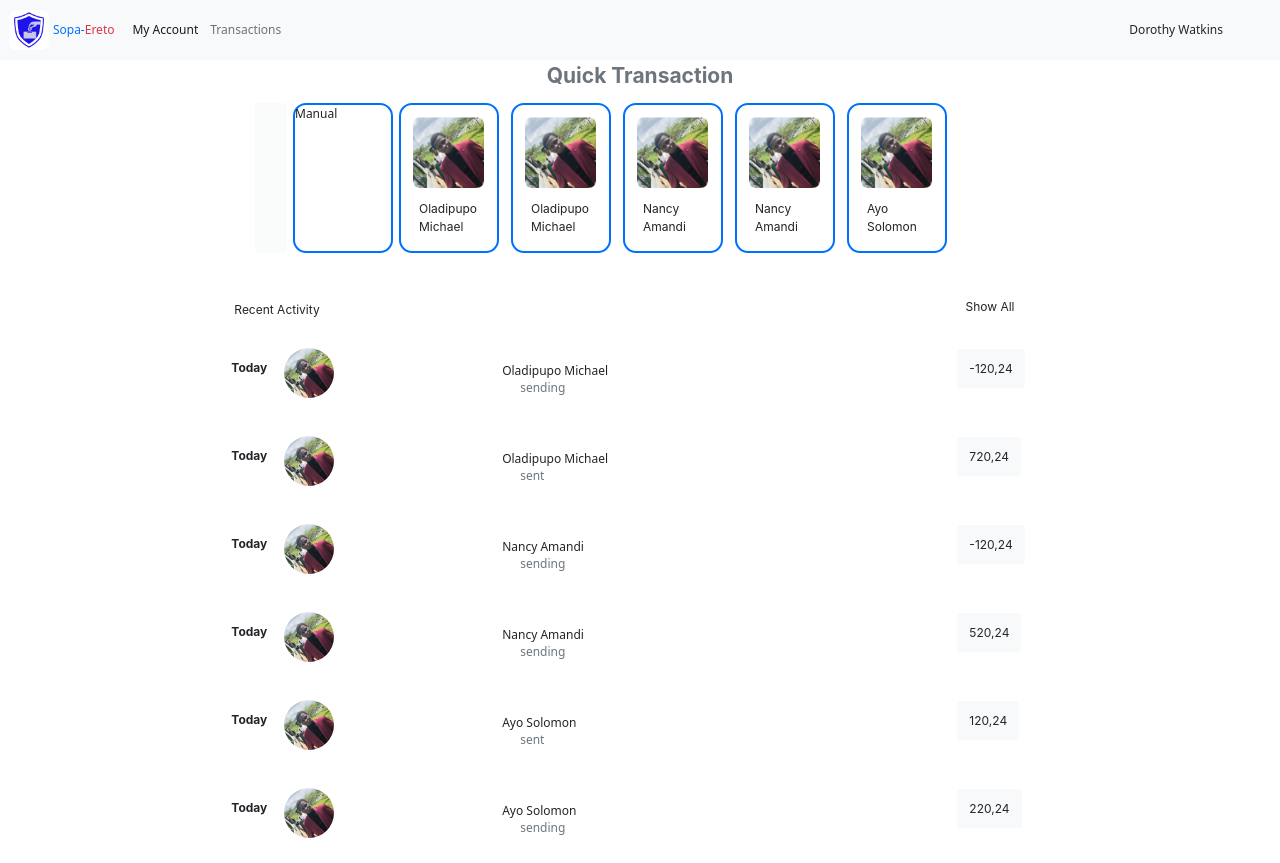
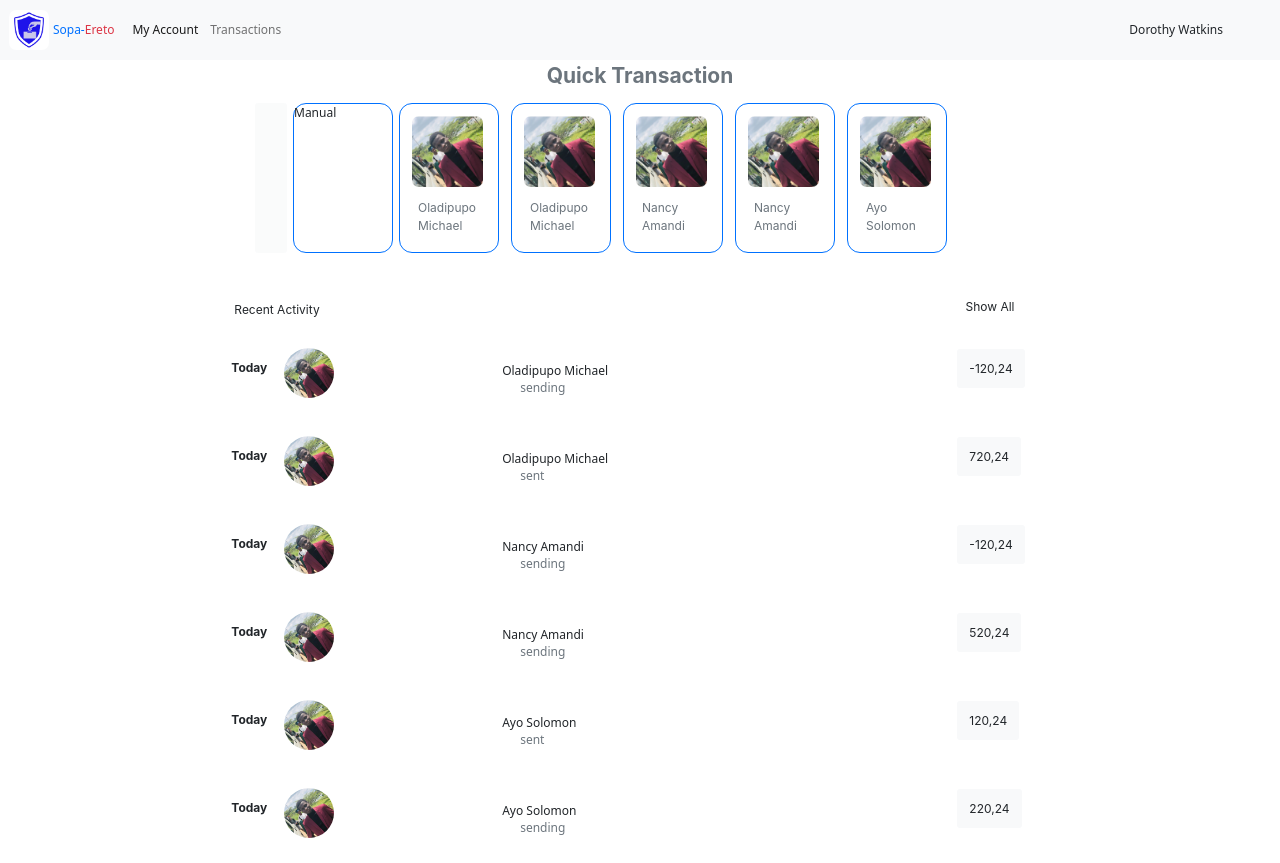
Before and after one commit to Excellence-arch/sopa-ereto, a React (Create React App) app: page /donor in a window 1280 px wide. Shown: the top 863 px of the page. Built offline with nearby package versions, Linux system fonts and the light colour scheme; some icons are missing.

Commit message:
donor dashboard

```diff
--- a/src/Components/Card.js
+++ b/src/Components/Card.js
@@ -5,7 +5,7 @@ const Card = ({ name, img, i }) => {
   return (
     <div key={i} className="borders mx-2 my-card">
       <img src={img} width="71px" className="rounds-start rounds-end text-center m-3" />
-      <p className="px-3 ms-2">{name}</p>
+      <p className="px-3 ms-2 text-muted">{name}</p>
     </div>
   );
 };
--- a/src/style.css
+++ b/src/style.css
@@ -75,7 +75,7 @@ p {
 }
 
 .borders {
-  border: 2px solid #0071ff;
+  border: 1px solid #0071ff;
   cursor: pointer;
   border-radius: 13px;
   height: 150px !important;
```
